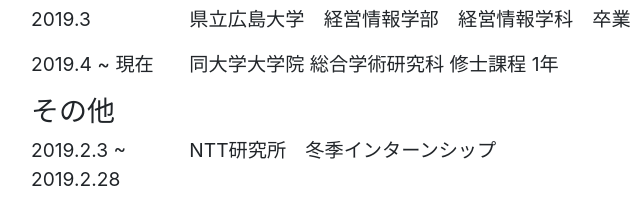
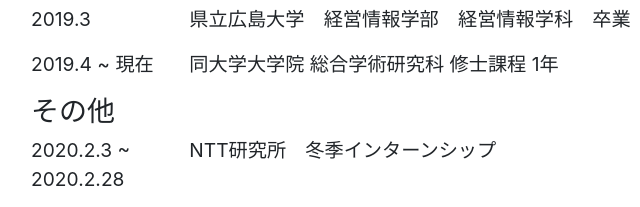
Before and after one commit to Yuya-Nakata/Mypage, a website with bundled scripts: page index.html in a window 1280 px wide. Shown: the part 3202-3409 px from the top of the page, 54-694 px from the left. Built offline with nearby package versions, Linux system fonts and the light colour scheme.

Commit message:
Update index.html

```diff
--- a/index.html
+++ b/index.html
@@ -189,7 +189,7 @@
 
                 <div class="row">
                    <div class="col-lg-2">
-                        <p>2019.2.3 ~ 2019.2.28</p>
+                        <p>2020.2.3 ~ 2020.2.28</p>
                     </div>
                     <div class="col-lg-10">
                         <p>NTT研究所　冬季インターンシップ</p>
```
